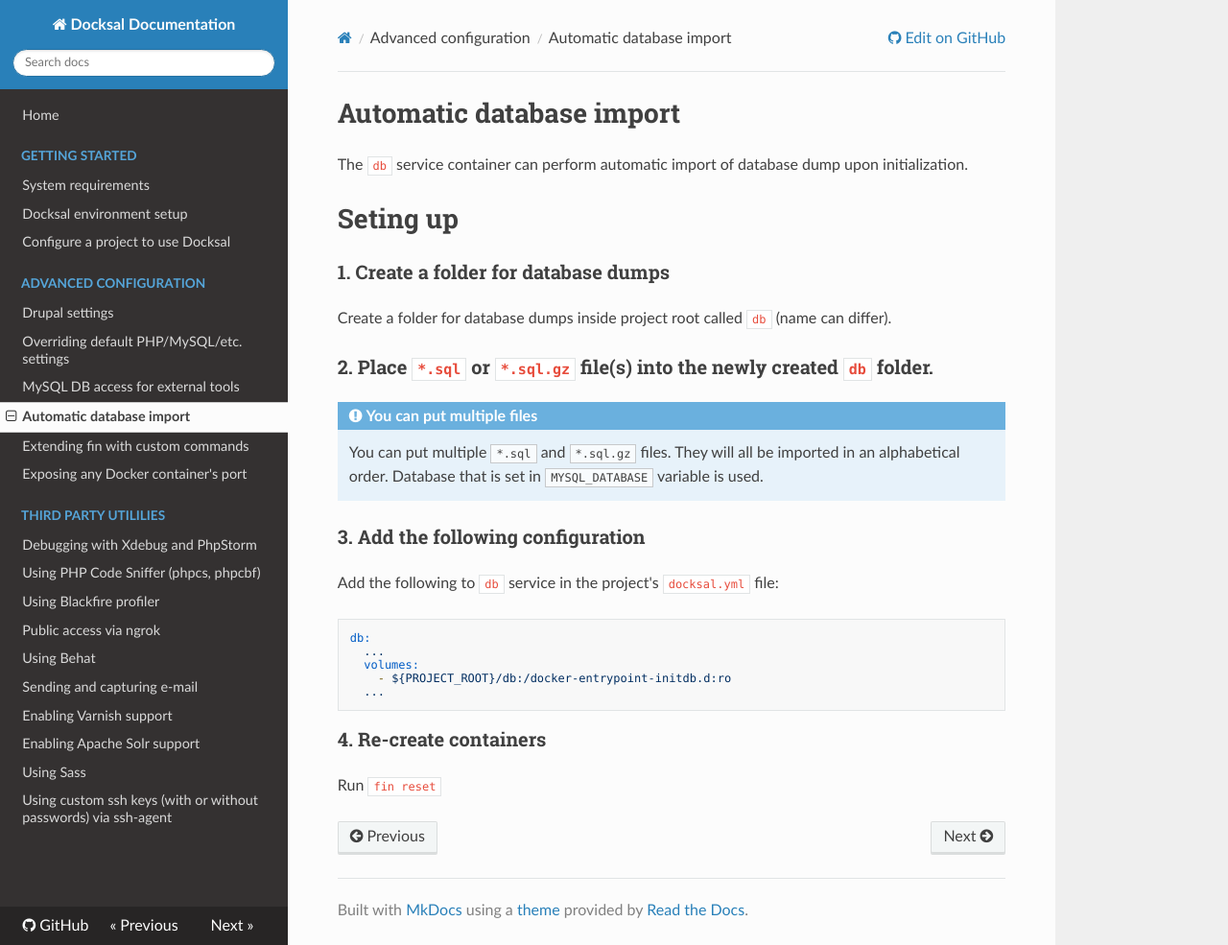
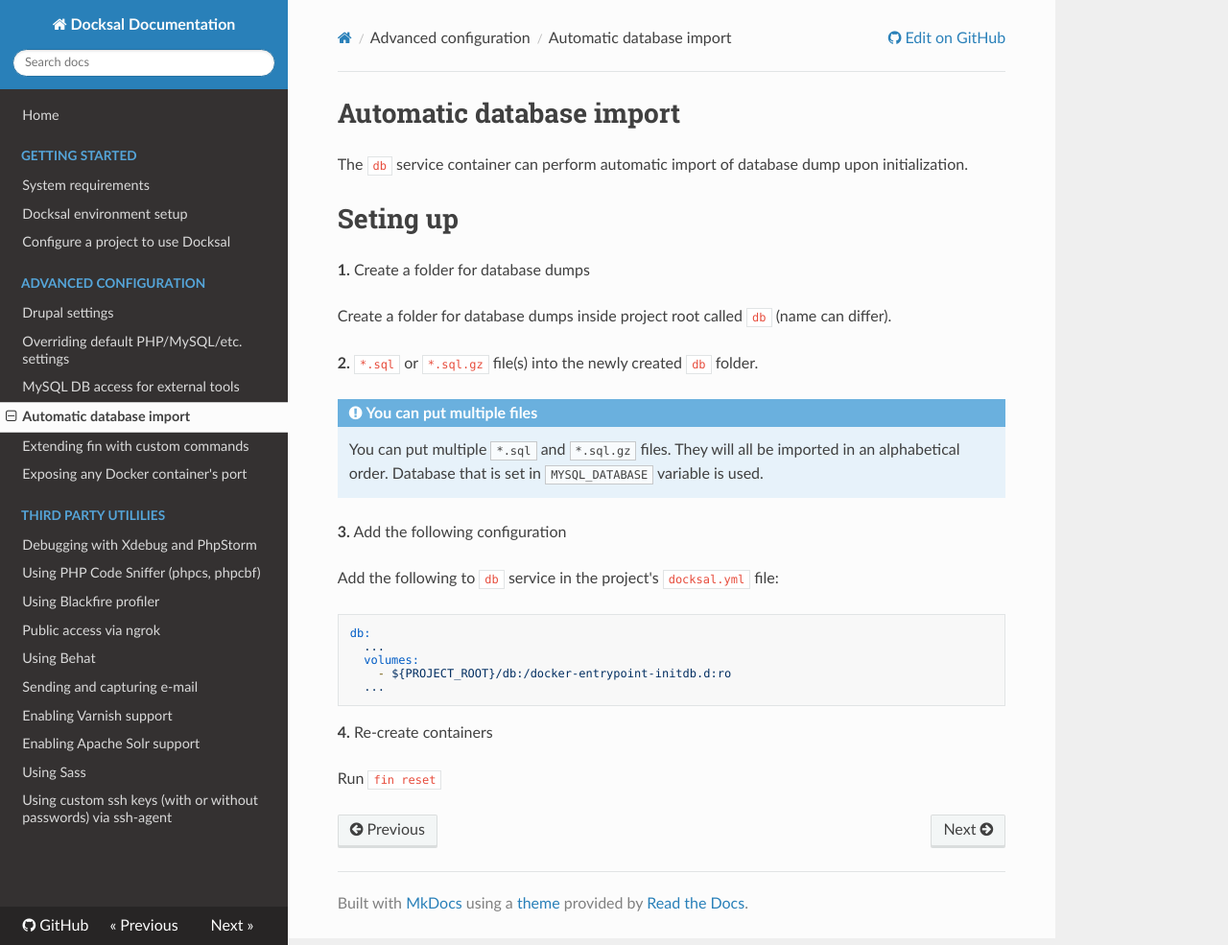
Before and after one commit to docksal/docksal, an MkDocs documentation site: the page built from docs/db-import.md, in a window 1280 px wide and 985 px high. Shown: the whole window at 96% size. Built offline with MkDocs 1.6.1, drawn with Linux system fonts in a browser that asks for light colours; nearby versions of some CDN libraries; old or Windows-style settings are respelled for this version of MkDocs.

Commit message:
Update db-import.md

````diff
--- a/docs/db-import.md
+++ b/docs/db-import.md
@@ -4,16 +4,16 @@ The `db` service container can perform automatic import of database dump upon in
 
 # Seting up
 
-### 1. Create a folder for database dumps
+**1.** Create a folder for database dumps
 
 Create a folder for database dumps inside project root called `db` (name can differ).
 
-### 2. Place `*.sql` or `*.sql.gz` file(s) into the newly created `db` folder.
+**2.** `*.sql` or `*.sql.gz` file(s) into the newly created `db` folder.
 
 !!! note "You can put multiple files"
     You can put multiple `*.sql` and `*.sql.gz` files. They will all be imported in an alphabetical order. Database that is set in `MYSQL_DATABASE` variable is used.
 
-### 3. Add the following configuration
+**3.** Add the following configuration
 
 Add the following to `db` service in the project's `docksal.yml` file:
 
@@ -25,6 +25,6 @@ db:
   ...
 ```
 
-### 4. Re-create containers
+**4.** Re-create containers
 
 Run `fin reset`
````
